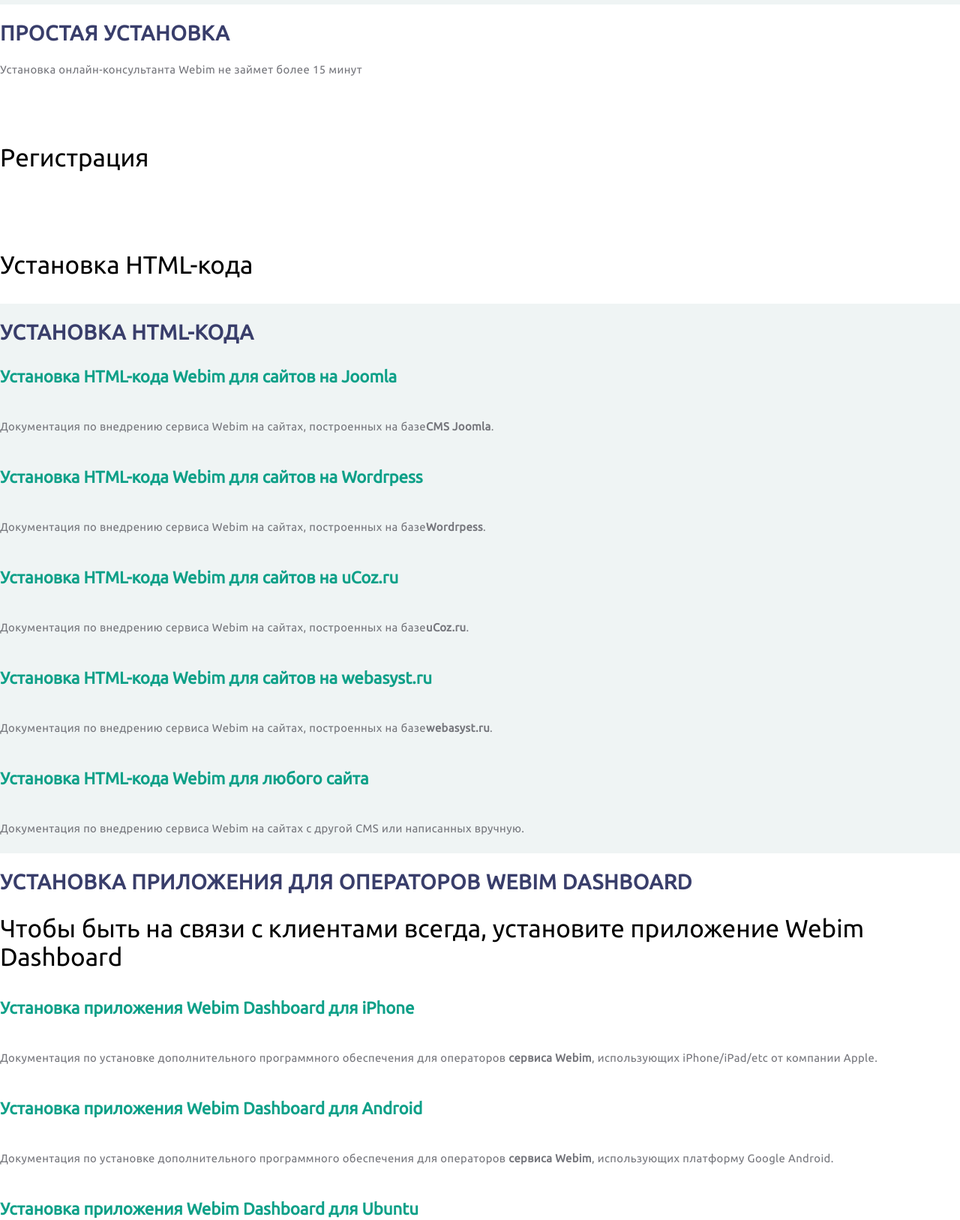
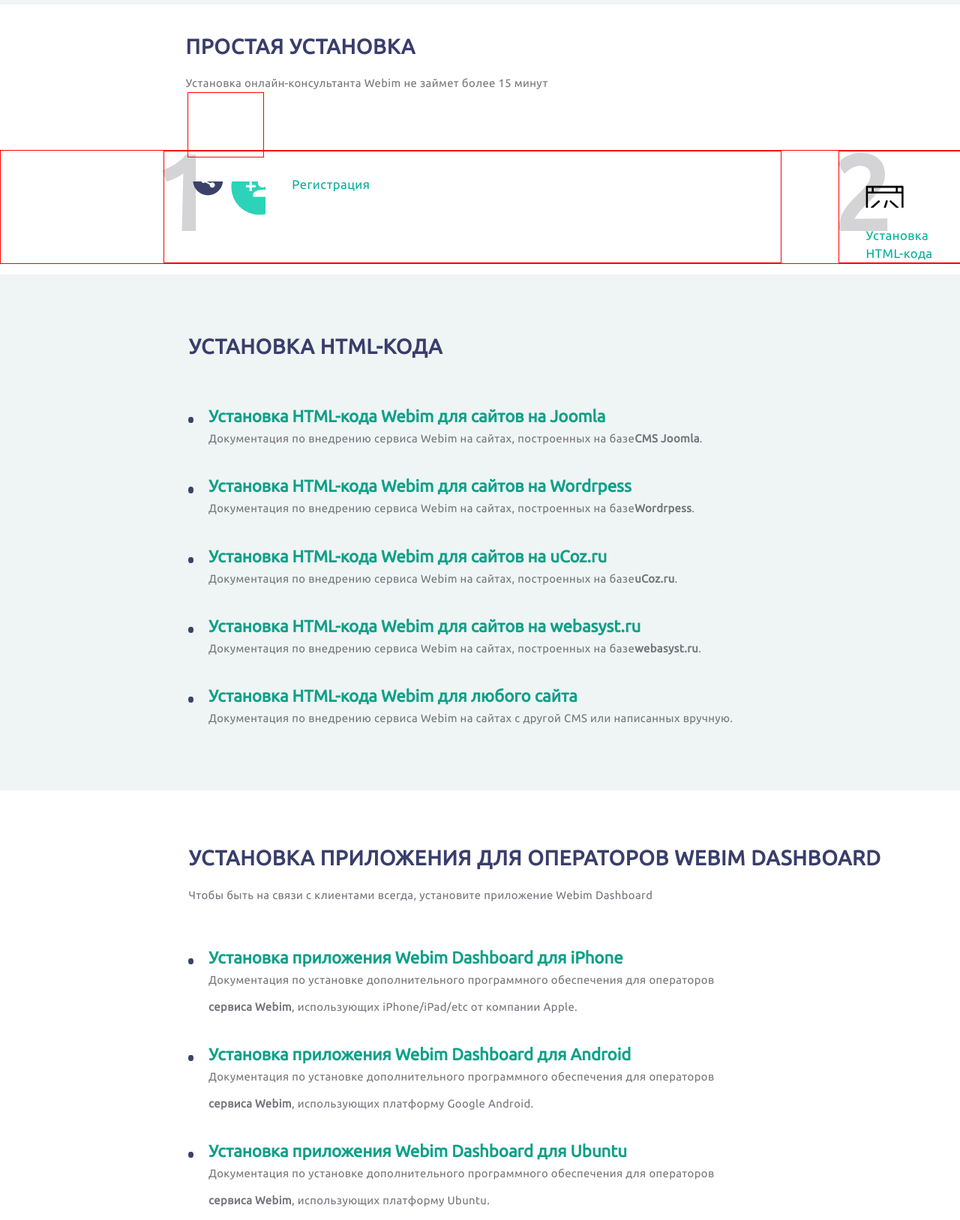
Before and after one commit to pilotvitalik/webim, a website built with webpack: page index.html in a window 1280 px wide. Shown: the part 460-2087 px from the top of the page at 75% size. Built offline with nearby package versions, Linux system fonts and the light colour scheme.

Commit message:
Добавление стилей для разделов включающих информацию по установке

```diff
--- a/index.html
+++ b/index.html
@@ -8,6 +8,7 @@
 	<link href='css/background.css' rel='stylesheet' type='text/css' />
 	<link href='css/style.css' rel='stylesheet' type='text/css' />
 	<link href='css/header_install.css' rel='stylesheet' type='text/css' />
+	<link href='css/sprite.css' rel='stylesheet' type='text/css' />
 </head>
 <body>
 	<div class='wrapper'>
@@ -35,13 +36,17 @@
 		<div class='easyInst'>
 			<h3 class='h3-font30'>ПРОСТАЯ УСТАНОВКА</h3>
 			<p class='p-font'>Установка онлайн-консультанта Webim не займет более 15 минут</p>
-			<div class='inst-reg'>
-				<img>
-				<p><a>Регистрация</a></p>
-			</div>
-			<div class='inst-HTML'>
-				<img>
-				<p><a>Установка HTML-кода</a></p>
+			<div>
+				<div class='inst-reg'>
+					<div></div>
+					<p><a>Регистрация</a></p>
+					<span>1</span>
+				</div>
+				<div class='inst-HTML'>
+					<div></div>
+					<p><a>Установка HTML-кода</a></p>
+					<span>2</span>
+				</div>
 			</div>
 		</div>
 		<div class='installHTML grey'>
@@ -74,26 +79,26 @@
 		</div>
 		<div class='installApp'>
 			<h3 class='h3-font30'>УСТАНОВКА ПРИЛОЖЕНИЯ ДЛЯ ОПЕРАТОРОВ WEBIM DASHBOARD</h3>
-			<p>Чтобы быть на связи с клиентами всегда, установите приложение Webim Dashboard</p>
+			<p class='p-font'>Чтобы быть на связи с клиентами всегда, установите приложение Webim Dashboard</p>
 			<div>
 				<span></span>
 				<h5 class='p-font--h5'><a>Установка приложения Webim Dashboard для iPhone</a></h5>
-				<p class='p-font--h5p'>Документация по установке дополнительного программного обеспечения для операторов <b>сервиса Webim</b>, использующих iPhone/iPad/etc от компании Apple.</p>
+				<p class='p-font--h5p'>Документация по установке дополнительного программного обеспечения для операторов <br><b>сервиса Webim</b>, использующих iPhone/iPad/etc от компании Apple.</p>
 			</div>
 			<div>
 				<span></span>
 				<h5 class='p-font--h5'><a>Установка приложения Webim Dashboard для Android</a></h5>
-				<p class='p-font--h5p'>Документация по установке дополнительного программного обеспечения для операторов <b>сервиса Webim</b>, использующих платформу Google Android.</p>
+				<p class='p-font--h5p'>Документация по установке дополнительного программного обеспечения для операторов <br><b>сервиса Webim</b>, использующих платформу Google Android.</p>
 			</div>
 			<div>
 				<span></span>
 				<h5 class='p-font--h5'><a>Установка приложения Webim Dashboard для Ubuntu</a></h5>
-				<p class='p-font--h5p'>Документация по установке дополнительного программного обеспечения для операторов <b>сервиса Webim</b>, использующих платформу Ubuntu.</p>
+				<p class='p-font--h5p'>Документация по установке дополнительного программного обеспечения для операторов <br><b>сервиса Webim</b>, использующих платформу Ubuntu.</p>
 			</div>
 			<div>
 				<span></span>
 				<h5 class='p-font--h5'><a>Установка приложения Webim Dashboard</a></h5>
-				<p class='p-font--h5p'>Документация по установке дополнительного программного обеспечения для операторов <b>сервиса Webim</b> под ОС Microsoft Windows.</p>
+				<p class='p-font--h5p'>Документация по установке дополнительного программного обеспечения для операторов <br><b>сервиса Webim</b> под ОС Microsoft Windows.</p>
 			</div>
 			<div>
 				<span></span>
@@ -172,7 +177,7 @@
 				</div>
 			</div>
 		</div>
-		<div class='footer'>
+		<div class='footer' style="background: url('img/footer.png') no-repeat">
 			<div class='copyright'>
 				<img>
 				<p>Webim 2008-2017</p>
@@ -209,6 +214,6 @@
 			</div>
 		</div>
 	</div>
-	<!-- <script src='dist/main.js'></script> -->
+	<script src='dist/main.js'></script>
 </body>
 </html>
--- /dev/null
+++ b/less/sprite.less
@@ -0,0 +1,171 @@
+@font: 2.6vw;
+@newF: 100/36%;
+@width: 100/1680%;
+@bdef: solid 1px red;
+
+.easyInst{
+	display: flex;
+	flex-direction: column;
+	position: relative;
+	padding: 6.2% 0 5.8% 0;
+	margin: 0;
+	h3,p,div{
+		display: inline-block;
+	}
+	h3{
+		margin: 0 0 0 325*@width;
+	}
+	p{
+		margin: 2.1% 0 0 325*@width;
+	}
+	&>div{
+		display: flex;
+		flex-direction: row;
+		position: relative;
+		width: 100%;
+		margin: 6% 0 0 0;
+		.inst-reg,
+		.inst-HTML{
+			display: flex;
+			flex-direction: column;
+			position: relative;
+			height: 148px;
+			padding: 0;
+			margin: 0 0 0 285*@width;
+				&>div{
+					display: block;
+					width: 51px;
+					height: 51px;
+					background: url(../img/sprite.svg) no-repeat;
+					background-position: -4px -4px;
+					border: none;
+				}
+				p,
+				span{
+					font-family: 'Ubuntu', sans-serif;
+					font-size: 18*@newF;
+					line-height: 24px;
+					letter-spacing: 0.45px;
+					color: #00af99;
+				}
+				span{
+					display: inline-block;
+					position: absolute;
+					color: #74757b;
+					font-size: 150*@newF;
+					font-weight: 700;
+					line-height: 24px;
+					margin: 0;
+					top: 43px;
+					left: -10px;
+					opacity: 0.3;
+					z-index: -111;
+				}
+		}
+		.inst-HTML{
+			margin: 0 0 0 100*@width;
+			width: 250px;
+			&>div{
+				display: block;
+				width: 51px;
+				height: 54px;
+				background: url(../img/sprite.svg) no-repeat;
+				background-position: -58px -3px;
+				border: none;
+				margin: 45px 0 0 35px;
+				z-index: 111;
+			}
+			p{
+				display: inline-block;
+				padding: 0 0 0 35px;
+				margin: 25px 0 0 0;
+			}
+		}
+		.inst-reg{
+			span:last-child{
+					margin-left: -5px;
+				}
+			div{
+				margin: 40px 0 0 35px;
+			}
+			p{
+				display: inline-block;
+				padding: 0 0 0 35px;
+				margin: 32px 0 0 0;
+			}
+		}
+	}
+
+}
+.installHTML{
+	display: flex;
+	flex-direction: column;
+	position: relative;
+	padding: 6.7% 0 6.1% 0;
+	h3{
+		margin: 0 0 5.6% 330*@width;
+	}
+	div{
+		display: flex;
+		flex-direction: column;
+		position: relative;
+		width: 100%;
+		margin: 2.6% 0 0 0;
+		span{
+			display: inline-block;
+			position: absolute;
+			width: 8*@width;
+			padding-top: 0.65%;
+			background: #3b4269;
+			border-radius: 100%;
+			margin: 1% 0 0 330*@width;
+			float: left;
+		}
+		h5,p{
+			margin: 0 0 0 365*@width;
+		}
+	}
+	&>div:nth-child(2){
+		margin: 0;
+	}
+}
+.installApp{
+	display: flex;
+	flex-direction: column;
+	position: relative;
+	padding: 6.2% 0 5.8% 0;
+	h3,p{
+		margin: 0 0 0 330*@width;
+	}
+	p{
+		margin: 2.2% 0 0 330*@width;
+	}
+	div{
+		display: flex;
+		flex-direction: column;
+		position: relative;
+		width: 100%;
+		margin: 2.6% 0 0 0;
+		span{
+			display: inline-block;
+			position: absolute;
+			width: 8*@width;
+			padding-top: 0.65%;
+			background: #3b4269;
+			border-radius: 100%;
+			margin: 1% 0 0 330*@width;
+			float: left;
+		}
+		h5,p{
+			margin: 0 0 0 365*@width;
+		}
+		p{
+			display: inline-block;
+			width: 974*@width;
+			padding: 0;
+		}
+	}
+	&>div:nth-child(3){
+		margin: 4.6% 0 0 0;
+	}
+}
--- a/src/index.less
+++ b/src/index.less
@@ -1,5 +1,7 @@
 @font: 2.6vw;
 @newF: 100/36%;
+@width: 100/1680%;
+@bdef: solid 1px red;
 
 @media(min-width:800px){
 //=================================
@@ -79,4 +81,160 @@
 .footer{
 	font-size: 10*100/28%;
 }
+//========================================
+//	Styles for background headerfooter
+//========================================
+.header,
+.footer{
+	display: flex;
+	flex-direction: row;
+	position: relative;
+	width: 100%;
+	padding: 35px 0 35px 0;
+	margin: 0;
+	/* background: url('../img/header.png') no-repeat; */
+	background-size: cover;
+	box-shadow: 0 3px 7px rgba(0,0,2,0.25);
+	z-index: 111;
 }
+.footer{
+	padding: 0 0 283px 0;
+	/* background: url('../img/footer.png') no-repeat; */
+	box-shadow: none;
+	.copyright,
+	.contact,
+	.time{
+		display: none;
+	}
+}
+//========================================
+//	Styles for header&footer
+//========================================
+.reg,
+.menu{
+	display: block;
+	flex-direction: row;
+	position: relative;
+	width: 242*@width;
+	height: 19px;
+	padding: 0;
+	margin: 0 0 0 70*@width;
+	p{
+		display: inline-block;
+		position: relative;
+		width: auto;
+		margin: 0;
+		color: #373c6d;
+	}
+	p:last-child{
+		margin: 0 auto 0 13.8%;
+	}
+}
+.menu{
+	width: 540*@width;
+	margin: 0 0 0 auto;
+	padding: 0;
+	p{
+		margin:0 50*@width 0 0;
+	}
+	&>p:last-child{
+		display: inline-block;
+		margin: 0;
+	}
+}
+img{
+	margin: 0 70*@width 0 30*@width;
+}
+.install{
+	display: flex;
+	flex-direction: column;
+	position: relative;
+	margin: 0;
+	padding: 3.8% 0 5.6% 0;
+	h3,
+	p,
+	div{
+		display: inline-block;
+		position: relative;
+		margin:  0 710*@width 0 330*@width;
+	}
+	p{
+
+		margin: 3.2% 560*@width 0 330*@width;
+	}
+	div{
+		display: flex;
+		flex-direction: row;
+		padding: 0;
+		margin: 4.9% 0 0 0;
+			button{
+				display: inline-block;
+				width: 315*@width;
+				height: 100%;
+				padding: 0;
+				margin:  0;
+				border: none;
+				line-height: 3rem;
+				border-radius: 24px;
+				padding: 0;
+				margin:  0 25*@width 0 330*@width;
+				outline: none;
+				background: #2cd3b8;
+			}
+			button:last-child{
+				margin:  0 710*@width 0 auto;
+				background: transparent;
+				border: solid 1px #393e6b;
+			}
+	}
+}
+//========================================
+//	Styles for install from all secctions
+//========================================
+.easyInst{
+	display: flex;
+	flex-direction: column;
+	position: relative;
+	padding: 3.6% 0 1.1% 0;
+	margin: 0;
+	h3,p,div{
+		display: inline-block;
+	}
+	h3{
+		margin: 0 0 0 325*@width;
+	}
+	p{
+		margin: 2.1% 0 0 325*@width;
+	}
+	div{
+		display: flex;
+		flex-direction: row;
+		position: relative;
+		border: @bdef;
+		width: 100%;
+		margin: 6% 0 0 0;
+		.inst-reg{
+		display: flex;
+		flex-direction: row;
+		position: relative;
+			div{
+				width: 100px;
+				height: 50px;
+				background-position: 50%;
+
+			}
+		}
+	}
+
+}
+.easyInst:before{
+	content:'';
+	display: block;
+	position: absolute;
+	width: 100px;
+	height: 85px;
+	top: 117px;
+	left: 250px;
+	border: @bdef;
+}
+}
```
Also changed, not shown: css/sprite.css (added), dist/main.js, img/sprite.png (added).
